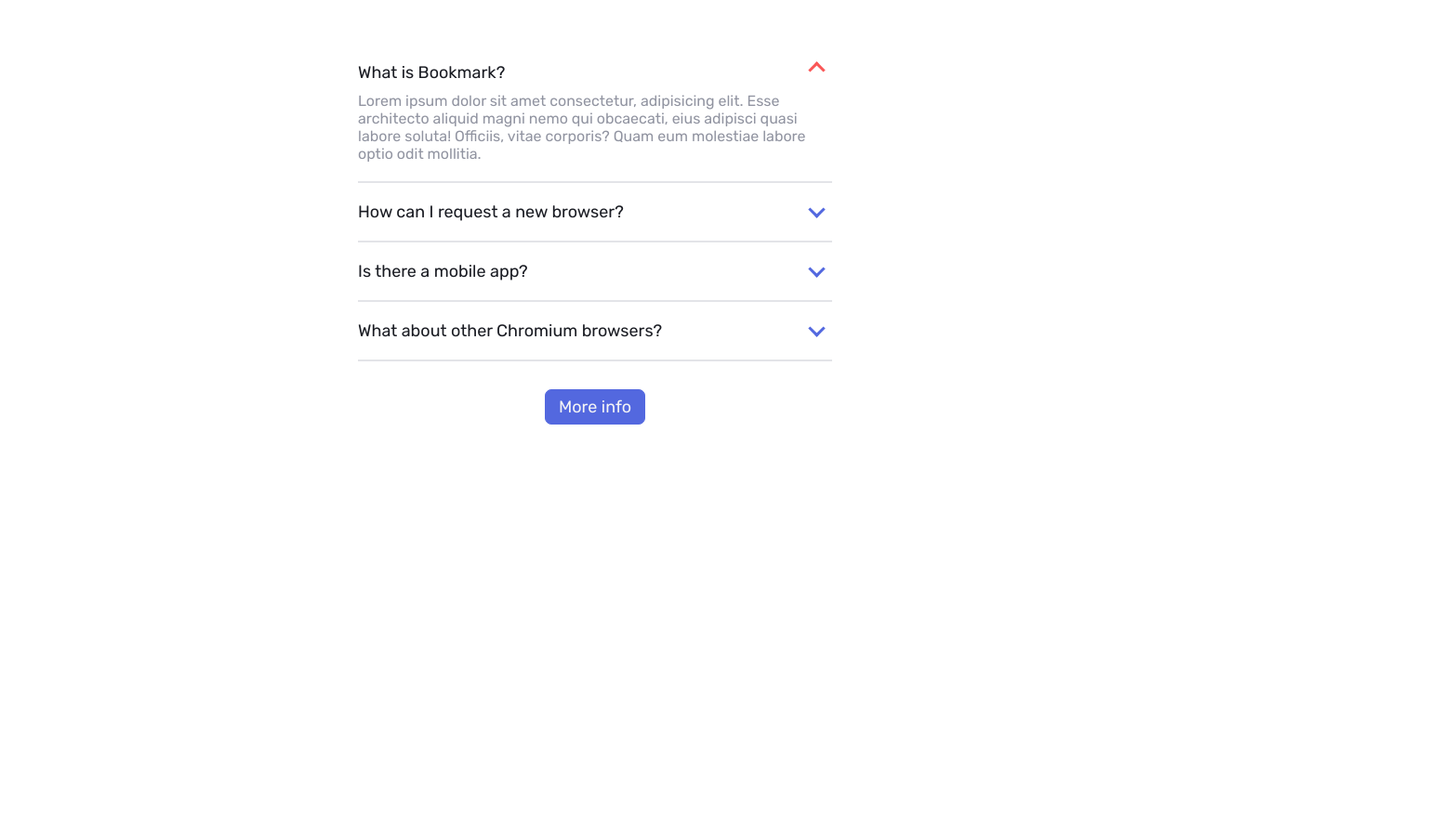
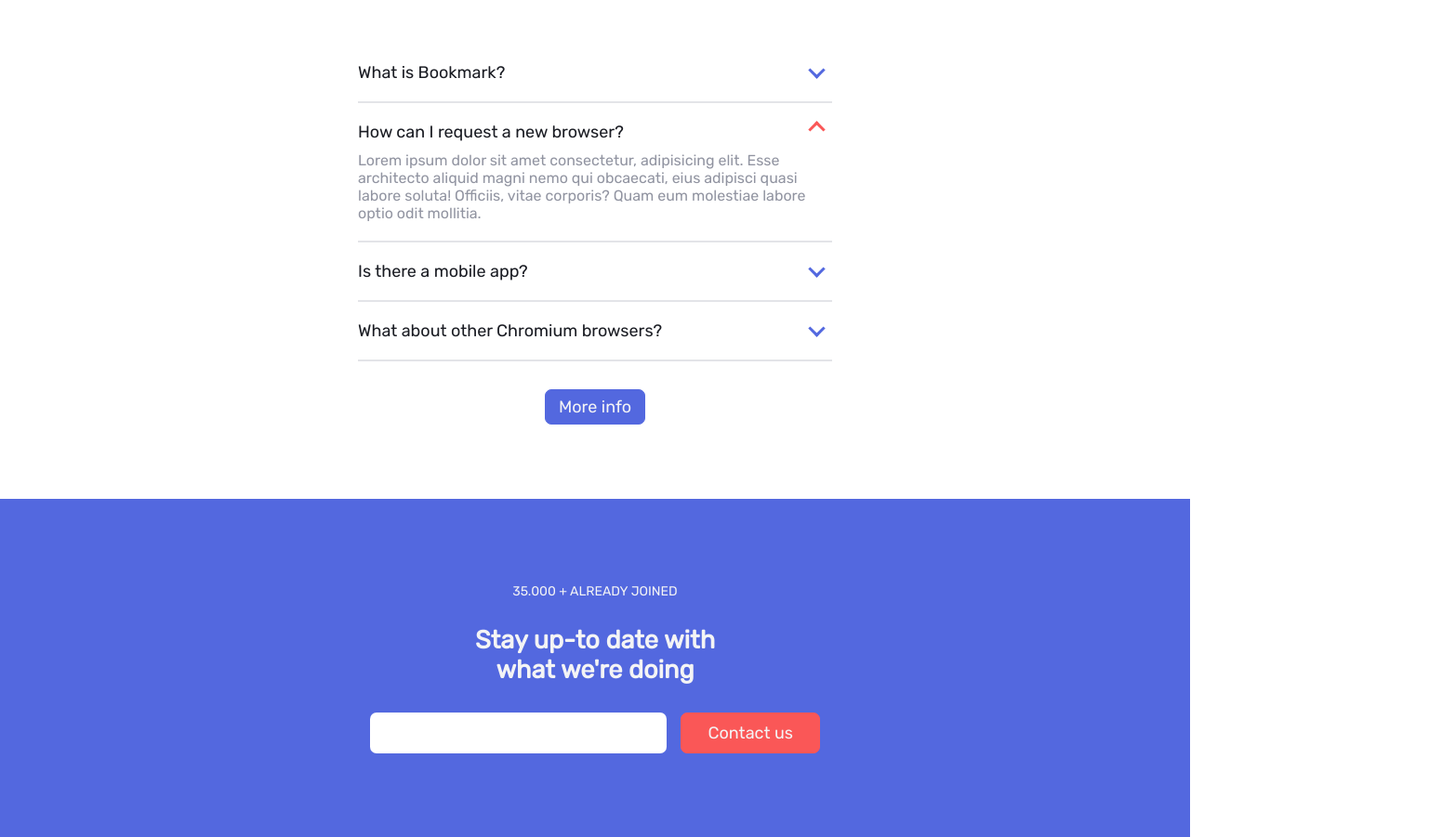
Before and after one commit to ZhendosC100/ConfilogiTest, a website: page index.html in a window 1280 px wide. Shown: the part 2433-3334 px from the top of the page at 93% size, 1537 px wide, since content can reach past the window. Before the commit the page ends 2920 px from the top, so only its background shows below. Drawn offline with Linux system fonts and the light colour scheme.

Commit message:
added Contact section with RWD

```diff
--- a/index.html
+++ b/index.html
@@ -177,12 +177,12 @@
       </div>
 
       <div class="questions_wrapper">
-        <p class="questions_item questions_item-active">
+        <p class="questions_item">
           What is Bookmark?
           <span>Lorem ipsum dolor sit amet consectetur, adipisicing elit. Esse architecto aliquid magni nemo qui obcaecati, eius adipisci quasi labore soluta! Officiis, vitae corporis? Quam eum molestiae labore optio odit mollitia.</span>
         </p>
 
-        <p class="questions_item">
+        <p class="questions_item questions_item-active">
           How can I request a new browser?
           <span>Lorem ipsum dolor sit amet consectetur, adipisicing elit. Esse architecto aliquid magni nemo qui obcaecati, eius adipisci quasi labore soluta! Officiis, vitae corporis? Quam eum molestiae labore optio odit mollitia.</span>
         </p>
@@ -202,5 +202,24 @@
     </div>
   </section>
   <!-- Qestions section end -->
+
+  <!-- Contact section -->
+  <section class="contact">
+    <div class="container">
+      <div class="contact_description-wrapper">
+        <p class="contact_description">
+          <span class="contact_dynamic">35.000 + </span>
+          ALREADY JOINED
+        </p>
+        <h3 class="contact_header">Stay up-to date with what we're doing</h3>
+
+        <form id="modal_form" class="contact_form" action="#" method="POST">
+          <input class="contact_form__email" name="user_email" required="" type="email" />
+          <button class="contact_btn" name="submit" type="submit">Contact us</button>
+        </form>
+      </div>
+    </div>
+  </section>
+  <!-- Contact section end -->
 </body>
 </html>
--- /dev/null
+++ b/sass/blocks/_contact.scss
@@ -0,0 +1,75 @@
+.contact {
+  padding: 60px 0;
+  background-color: $color_blue-light;
+
+  &_description {
+    margin: 0 auto;
+    width: 100%;
+    max-width: 556px;
+    color: $color_white-1;
+    font-size: 14px;
+    line-height: 1.4;
+
+    &-wrapper {
+      text-align: center;
+    }
+  }
+
+  &_header {
+    width: 100%;
+    max-width: 270px;
+    margin: 27px auto;
+    color: $color_white-1;
+    font-size: 27px;
+  }
+
+  &_form {
+    display: flex;
+    flex-direction: column;
+    align-items: center;
+    margin: 30px auto;
+    width: 100%;
+    max-width: 500px;
+
+    @media only screen and (min-width: 768px){
+      flex-direction: row;
+      align-items: center;
+      justify-content: space-around;
+    }
+  }
+
+  &_form__email {
+    margin-bottom: 30px;
+    height: 42px;
+    border: none;
+    width: 100%;
+    max-width: 296px;
+    border-radius: 7px;
+    font-family: 'Rubik-regular';
+    outline: none;
+
+    @media only screen and (min-width: 768px){
+      margin-bottom: 0;
+      width: 63%;
+      max-width: 63%;
+    }
+  }
+
+  &_btn {
+    padding: 10px;
+    width: 100%;
+    max-width: 300px;
+    border: 1px solid $color_red-light;
+    background-color: $color_red-light;
+    color: $color_white-1;
+
+    @media only screen and (min-width: 768px){
+      max-width: 150px;
+      &:hover {
+        cursor: pointer;
+        background-color: $color_white-1;
+        color: $color_red-light;
+      }
+    }
+  }
+}
--- a/sass/blocks/_features.scss
+++ b/sass/blocks/_features.scss
@@ -58,16 +58,6 @@
     @media only screen and (min-width: 768px){
       width: 100%;
     }
-  }
-}
-
-.tab_active {
-  .tab_border{
-    background-color: $color_red-light;
-  }
-
-  .tab_header {
-    color: $color_black;
   }
 }
 
@@ -211,3 +201,15 @@
 
   }
 }
+
+// active classes
+
+.tab_active {
+  .tab_border{
+    background-color: $color_red-light;
+  }
+
+  .tab_header {
+    color: $color_black;
+  }
+}
--- a/sass/blocks/_questions.scss
+++ b/sass/blocks/_questions.scss
@@ -1,4 +1,5 @@
 .questions {
+  margin-bottom: 80px;
 
   &_wrapperBox {
     margin: auto;
@@ -82,6 +83,7 @@
   }
 }
 
+// active classes
 .questions_item-active {
   & > span {
     display: block;
--- a/sass/blocks/config/_base.scss
+++ b/sass/blocks/config/_base.scss
@@ -9,6 +9,7 @@
   font-family: 'Rubik-regular';
   font-size: 18px;
   color: $color_black;
+  overflow-x: hidden;
 }
 
 ul {
@@ -52,4 +53,5 @@
   border-radius: 7px;
   font-family: 'Rubik-regular';
   font-size: 18px;
+  outline: none;
 }
--- a/sass/style.scss
+++ b/sass/style.scss
@@ -10,3 +10,4 @@
 @import './blocks/_features';
 @import './blocks/_extention';
 @import './blocks/_questions';
+@import './blocks/_contact';
```
Also changed, not shown: css/style.css, dist/css/style.min.css, 2 other files.
